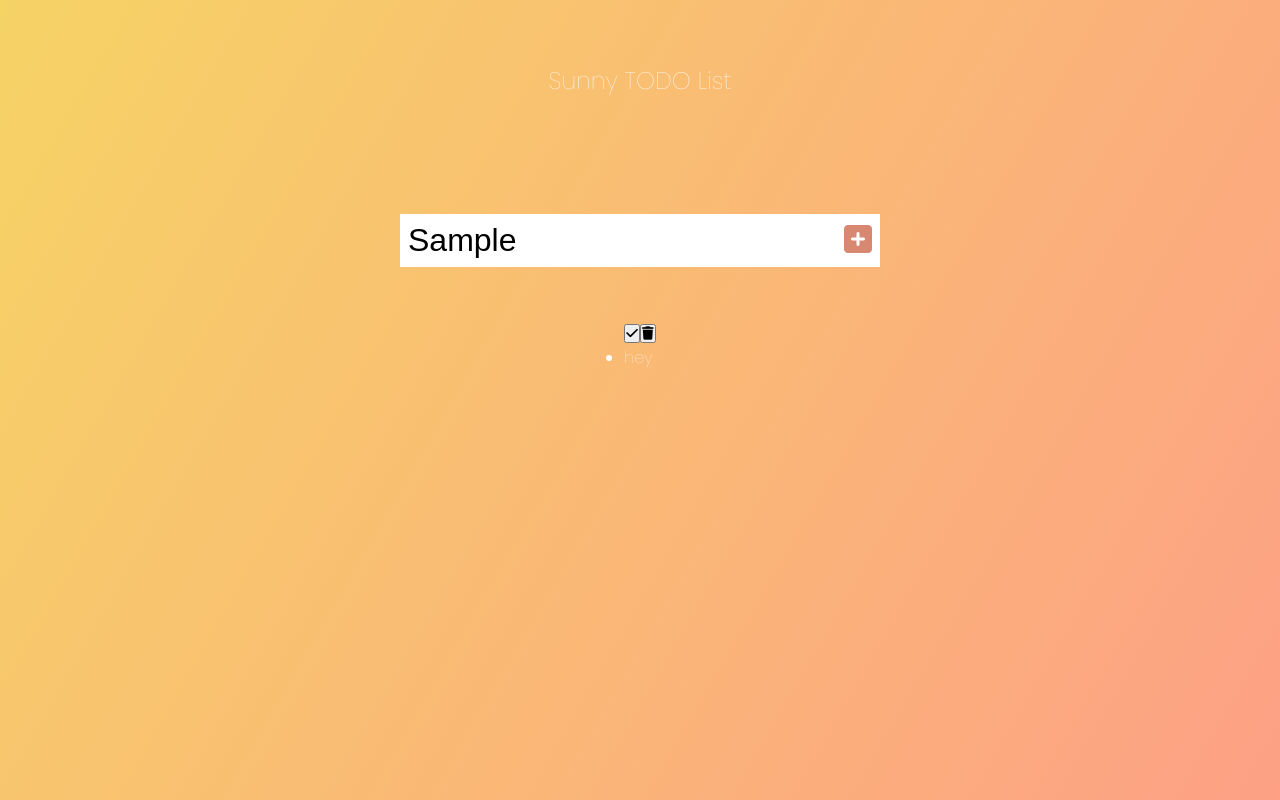
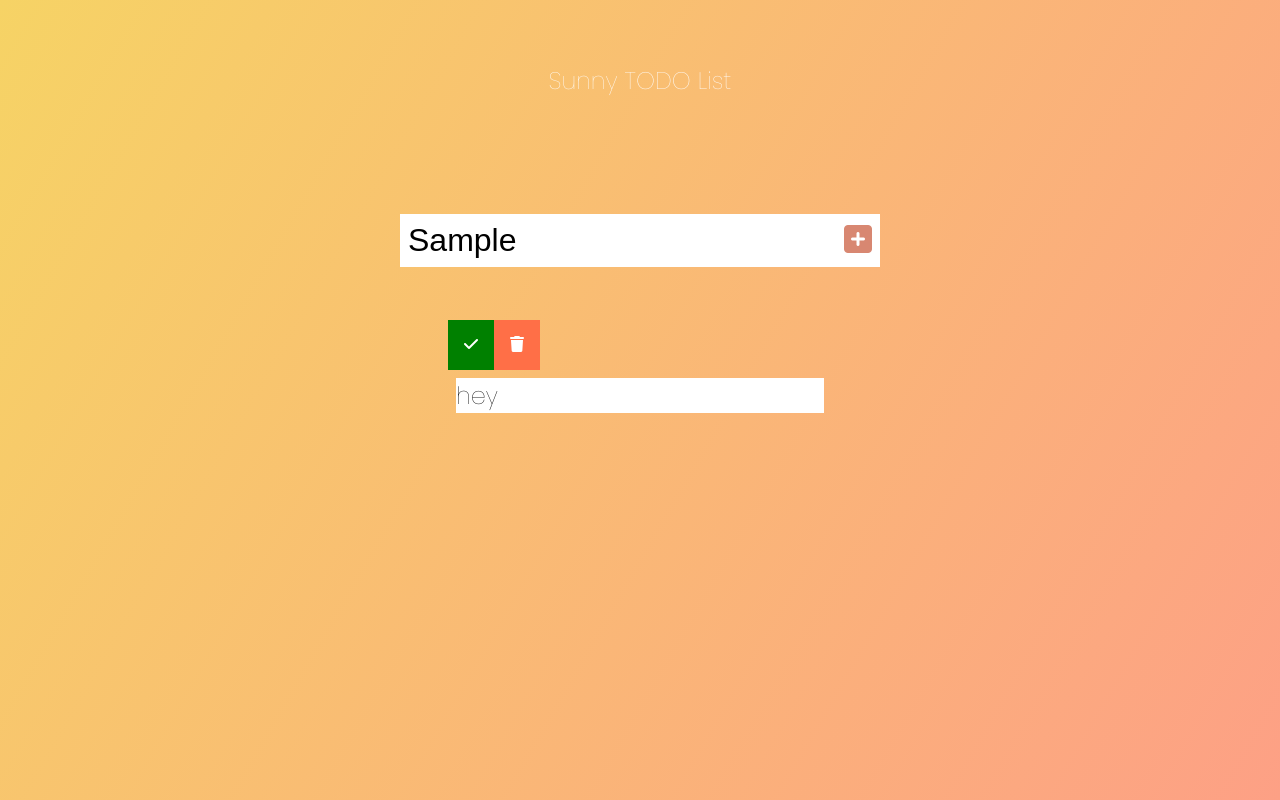
Before and after one commit to Lamtammy1515/js-todo-list, a plain HTML site: page index.html in a window 1280 px wide. Both pictures are taken after typing "Sample" into the empty fields and a click on the button 858 px from the left and 240 px from the top of the page. Drawn offline with Linux system fonts and the light colour scheme.

Commit message:
edit css for trash and check button

```diff
--- a/app.js
+++ b/app.js
@@ -20,15 +20,15 @@ function addTodo(e){
     newTodo.innerText = 'hey';
     newTodo.classList.add('todo-item')
     todoDiv.appendChild(newTodo);
-
+    //check button
     const completedButton = document.createElement('button')
     completedButton.innerHTML = '<i class="fas fa-check"></i>'
     completedButton.classList.add("complete-btn")
     todoList.appendChild(completedButton)
-
+    //delete button
     const trashButton = document.createElement('button')
     trashButton.innerHTML = '<i class="fas fa-trash"></i>'
-    trashButton.classList.add("complete-btn")
+    trashButton.classList.add("trash-btn")
     todoList.appendChild(trashButton)
 
     todoList.appendChild(todoDiv)
--- a/style.css
+++ b/style.css
@@ -49,3 +49,38 @@ form button:hover{
     justify-content: center;
     align-items: center;
 }
+
+.todo-list{
+    min-width: 30%;
+    list-style: none;
+
+}
+
+.todo{
+    margin: 0.5rem;
+    background: white;
+    color: black;
+    font-size: 1.5rem;
+    display: flex;
+    justify-content: space-between;
+    align-items: center;
+    transition: all 1s ease;
+}
+
+.todo li{
+    flex: 1;
+}
+
+.trash-btn,
+.complete-btn{
+    background: #ff6f47;
+    color: white;
+    border: none;
+    padding: 1rem;
+    cursor: pointer;
+    font-size: 1rem;
+}
+
+.complete-btn{
+    background: green;
+}
```
Also changed, not shown: index.html (+1 -5 lines).
